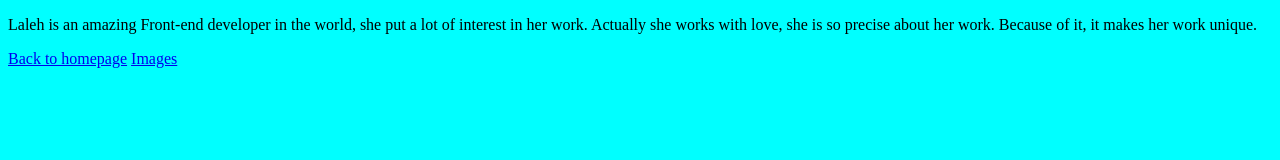
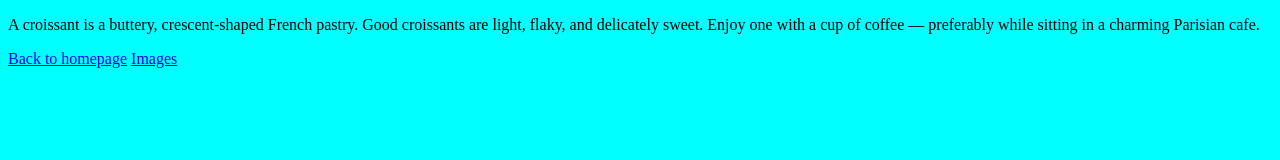
Before and after one commit to Laleh84-max/Corissant, a plain HTML site: page contact.html in a window 1280 px wide. Drawn offline with Linux system fonts and the light colour scheme.

Commit message:
Changed the text

```diff
--- a/contact.html
+++ b/contact.html
@@ -8,9 +8,9 @@
   </head>
   <body>
     <p>
-      Laleh is an amazing Front-end developer in the world, she put a lot of
-      interest in her work. Actually she works with love, she is so precise
-      about her work. Because of it, it makes her work unique.
+      A croissant is a buttery, crescent-shaped French pastry. Good croissants
+      are light, flaky, and delicately sweet. Enjoy one with a cup of coffee —
+      preferably while sitting in a charming Parisian cafe.
     </p>
     <a href="/">Back to homepage</a>
     <a href="/photo.html">Images</a>
```
Also changed, not shown: index.html (+3 -3 lines).
